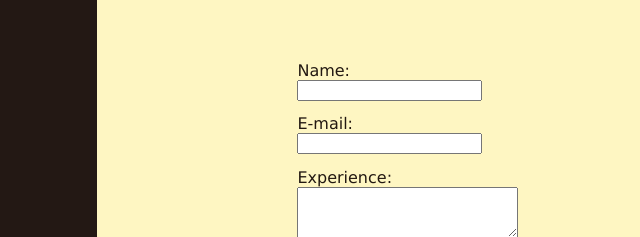
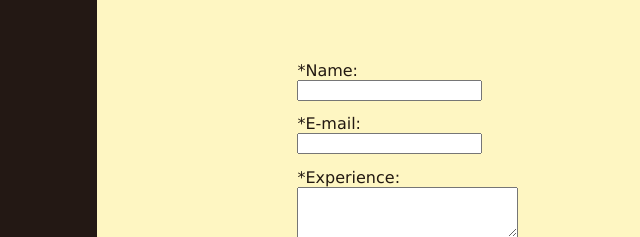
Before and after one commit to Eugene0993/Eugene0993.github.io, a plain HTML site: page jobs.html in a window 1280 px wide. Shown: the part 522-759 px from the top of the page, 237-877 px from the left. Drawn offline with Linux system fonts and the light colour scheme.

Commit message:
Update jobs.html

```diff
--- a/jobs.html
+++ b/jobs.html
@@ -3,7 +3,7 @@
     <head>
         <meta charset="utf-8">
         <meta name="viewport" content="width=device-width, initial-scale=1.0">
-        <link rel="icon" type="image" href="images/javajamlogo.jpg">
+        <link rel="icon" type="icon" href="favicon.ico">
         <title>
             JavaJam Coffee House Jobs
         </title>
@@ -36,13 +36,13 @@
 
                 <form method="post" action="http://webdevbasics.net/scripts/javajam8.php" class="form" id="mySubmit">
 
-                    <label for="myName">Name:</label>
+                    <label for="myName">*Name:</label>
                     <input type="text" id="myName" name="myName" required>
 
-                    <label>E-mail:</label>
-                    <input type="email" >
+                    <label for="myEmail">*E-mail:</label>
+                    <input type="email" id="myEmail" name="myEmail" required="required">
 
-                    <label for="myExperience">Experience:</label>
+                    <label for="myExperience">*Experience:</label>
                     <textarea id="myExperience" name="myExperience" rows="3" cols="25" required></textarea>
 
                     <input type="submit" id="mySubmit" value="Apply Now">
```
